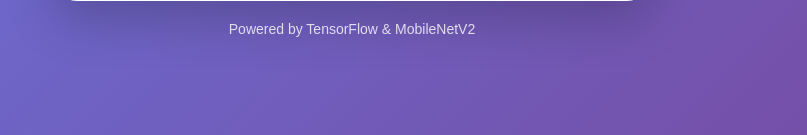
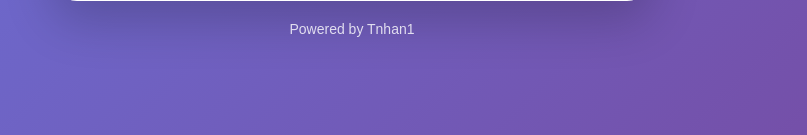
Before and after one commit to Thanhnhan1611/cat-dog-classifier, a Flask app: page / in a window 1280 px wide. Shown: the part 665-800 px from the top of the page, without its empty margins (288-1095 px from the left). Run offline with Flask 3, Linux system fonts and the light colour scheme.

Commit message:
Update web interface

```diff
--- a/web/templates/index.html
+++ b/web/templates/index.html
@@ -138,7 +138,7 @@
         <div class="footer">
 
             <p>
-                Powered by TensorFlow & MobileNetV2
+                Powered by Tnhan1
             </p>
 
         </div>
```
